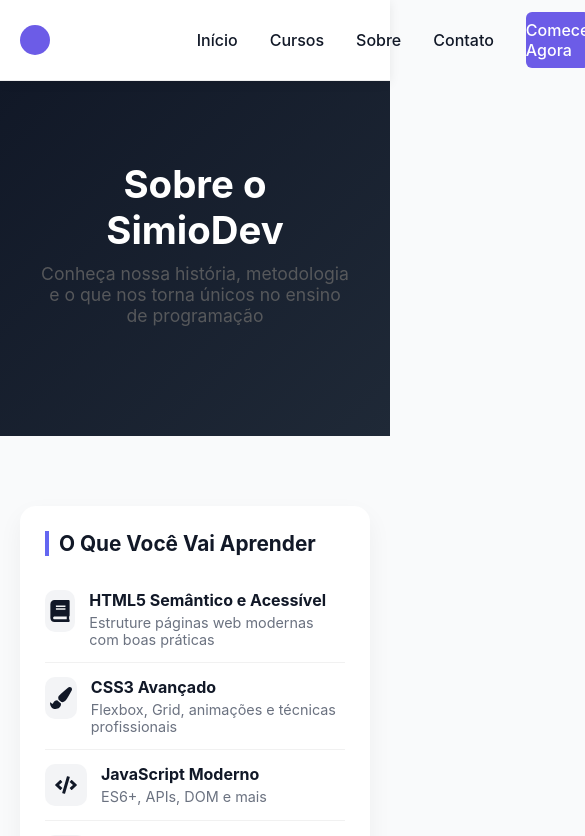
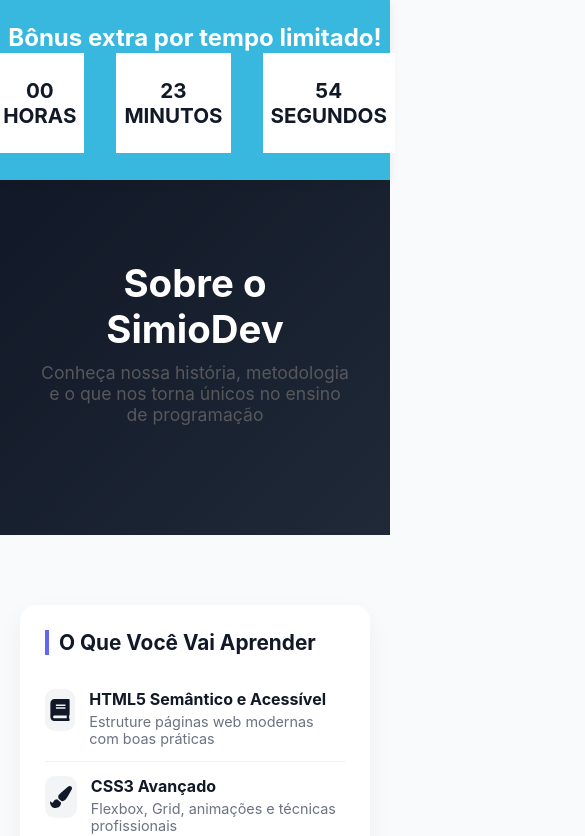
Before and after one commit to Leroy-jester/SimioDev, a React (Vite) app: page /sobre in a window 390 px wide. Shown: the top 836 px of the page, 585 px wide, since content can reach past the window. Built offline with nearby package versions, Linux system fonts and the light colour scheme.

Commit message:
Atualizando header

```diff
--- a/src/components/Header.jsx
+++ b/src/components/Header.jsx
@@ -1,21 +1,78 @@
-import { Link } from 'react-router-dom';
+import { useEffect, useState } from 'react';
 import './header.css';
 
 const Header = () => {
+  const [timeLeft, setTimeLeft] = useState({
+    hours: '00',
+    minutes: '24',
+    seconds: '00',
+  });
+
+useEffect(() => {
+  const STORAGE_KEY = 'bonus_expiration';
+
+  let expirationTime = localStorage.getItem(STORAGE_KEY);
+
+  if (!expirationTime) {
+    expirationTime = Date.now() + 24 * 60 * 1000;
+    localStorage.setItem(STORAGE_KEY, expirationTime);
+  }
+
+  let interval;
+
+  const updateTimer = () => {
+    const now = Date.now();
+    const distance = expirationTime - now;
+
+    if (distance <= 0) {
+      setTimeLeft({
+        hours: '00',
+        minutes: '00',
+        seconds: '00',
+      });
+
+      if (interval) clearInterval(interval);
+      return;
+    }
+
+    const hours = Math.floor(distance / (1000 * 60 * 60));
+    const minutes = Math.floor(
+      (distance % (1000 * 60 * 60)) / (1000 * 60)
+    );
+    const seconds = Math.floor((distance % (1000 * 60)) / 1000);
+
+    setTimeLeft({
+      hours: String(hours).padStart(2, '0'),
+      minutes: String(minutes).padStart(2, '0'),
+      seconds: String(seconds).padStart(2, '0'),
+    });
+  };
+
+  updateTimer();
+
+  interval = setInterval(updateTimer, 1000);
+
+  return () => clearInterval(interval);
+}, []);
   return (
     <header className="header">
       <nav className="header-container nav">
-        <Link to="/" className="logo">
-          <div className="logo-icon">S</div>
-          <span>SimioDev</span>
-        </Link>
+        <h1 className='header-title'>Bônus extra por tempo limitado!</h1>
+        <div className="nav-links">
+          <div className='timer-card'>
+            <h3>{timeLeft.hours}</h3>
+            <h3>HORAS</h3>
+          </div>
 
-        <div className="nav-links">
-          <Link to="/">Início</Link>
-          <Link to="/cursos">Cursos</Link>
-          <Link to="/sobre">Sobre</Link>
-          <Link to="/contato">Contato</Link>
-          <Link to="/cursos" className="btn">Comece Agora</Link>
+          <div className='timer-card'>
+            <h3>{timeLeft.minutes}</h3>
+            <h3>MINUTOS</h3>
+          </div>
+
+          <div className='timer-card'>
+            <h3>{timeLeft.seconds}</h3>
+            <h3>SEGUNDOS</h3>
+          </div>
         </div>
       </nav>
     </header>
--- a/src/components/header.css
+++ b/src/components/header.css
@@ -1,17 +1,30 @@
 .header {
+  display: flex;
   position: sticky;
-  top: 0;
+  align-items: center;
   z-index: 1000;
-  background: rgba(255, 255, 255, 0.95);
+  background: #39b8df;
   backdrop-filter: blur(10px);
   box-shadow: 0 2px 10px rgba(0,0,0,0.08);
-  border-bottom: 1px solid #eee;
+  padding: 8px;
+  height: 100vh;
+  max-height: 130px;
 }
 
 .header-container {
-  width: 90%;
+  width: 100%;
+  height: 100%;
+  padding: 8px;
+  display: flex;
   max-width: 1200px;
-  margin: 0 auto;
+  margin: 20px auto;
+}
+
+.header-title{
+  color: rgb(255, 255, 255);
+  font-weight: bold;
+  width: 100%;
+  text-align: center;
 }
 
 .nav {
@@ -19,17 +32,9 @@
   justify-content: space-between;
   align-items: center;
   padding: 1rem 0;
+  margin-top: 16px;
 }
 
-.logo {
-  display: flex;
-  align-items: center;
-  gap: 10px;
-  font-size: 1.5rem;
-  font-weight: bold;
-  text-decoration: none;
-  color: #333;
-}
 
 .logo-icon {
   width: 30px;
@@ -43,33 +48,9 @@
   font-weight: bold;
 }
 
-.nav-links {
-  display: flex;
-  gap: 20px;
-  align-items: center;
-}
 
-.nav-links a {
-  text-decoration: none;
-  color: #333;
-  font-weight: 500;
-  position: relative;
-}
 
-.nav-links a::after {
-  content: '';
-  position: absolute;
-  left: 0;
-  bottom: -5px;
-  width: 0;
-  height: 2px;
-  background: #6c5ce7;
-  transition: 0.3s;
-}
 
-.nav-links a:hover::after {
-  width: 100%;
-}
 
 .btn {
   padding: 8px 16px;
@@ -77,3 +58,34 @@
   color: white !important;
   border-radius: 6px;
 }
+
+.nav-links{
+  display: flex;
+  width: 100%;
+  justify-content: center;
+}
+
+
+
+.timer-card{
+  display: flex;
+  flex-direction: column;
+  align-items: center;
+  justify-content: center;
+  background-color: white;
+  padding: 8px;
+  width: 140px;
+  height: 100px;
+  font-size: 1.1em;
+}
+
+@media (max-width: 1035px){
+    .header{
+        max-height: 180px;
+
+    }
+
+    .header-container{
+      flex-wrap: wrap;
+    }
+}
```
Also changed, not shown: 1 other file (tests, documents, lock files or other folders).
